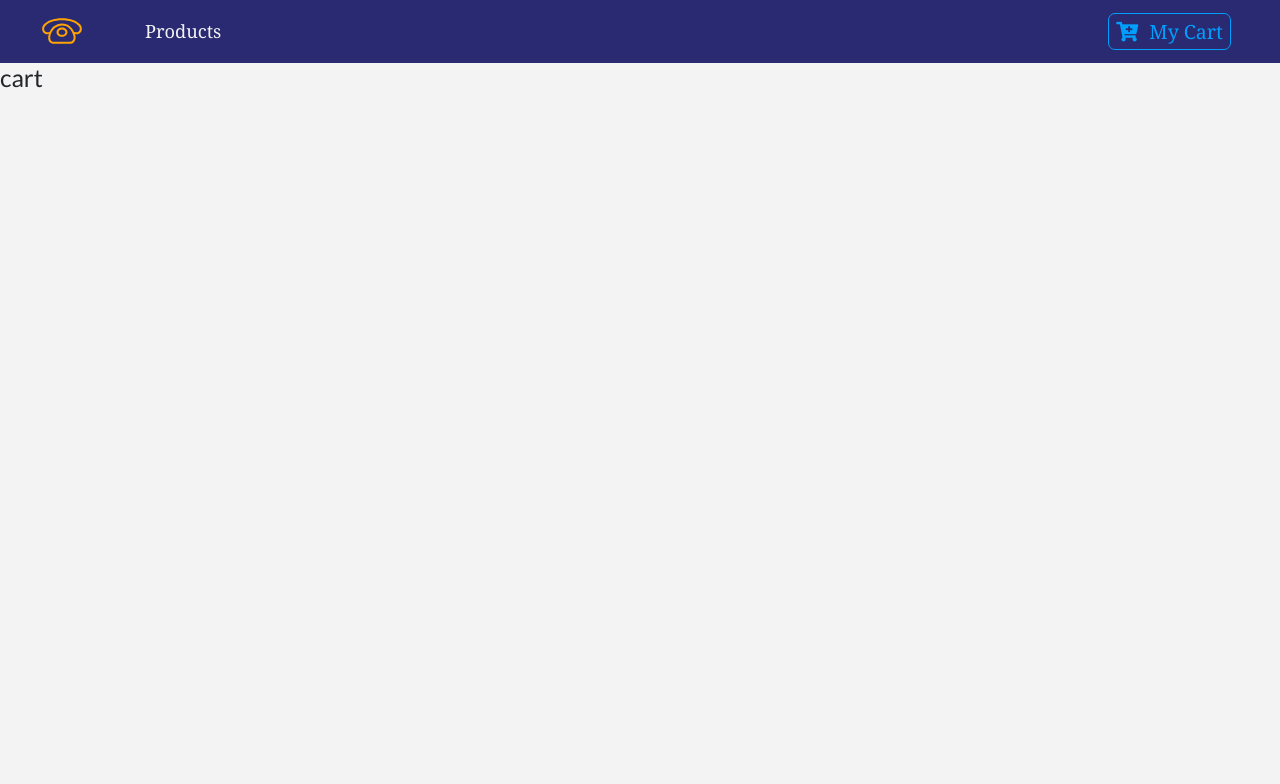
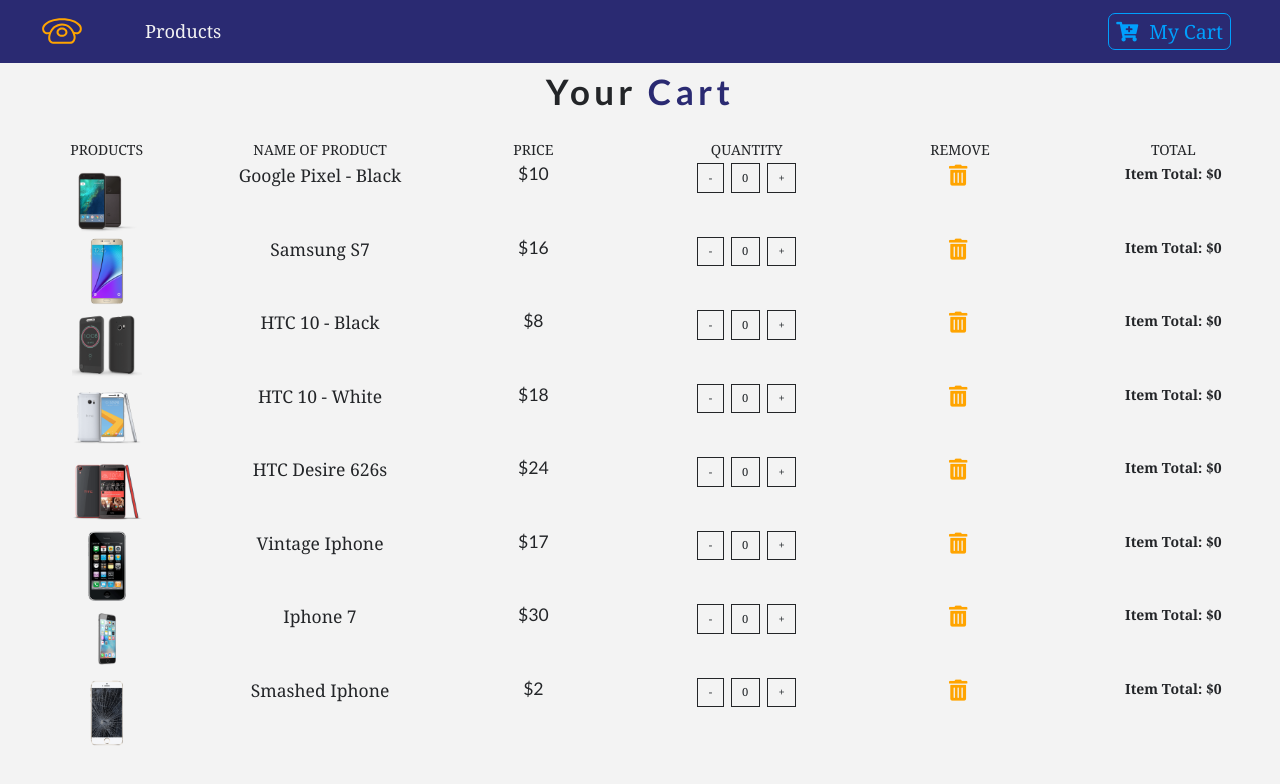
Before and after one commit to kovacevicemir/e-commerce-phone-shop, a React (Create React App) app: page /cart in a window 1280 px wide. Shown: the top 784 px of the page. Built offline with nearby package versions, Linux system fonts and the light colour scheme.

Commit message:
cart design, columns, buttons, onClick...

```diff
--- a/src/App.css
+++ b/src/App.css
@@ -25,3 +25,26 @@ body{
 .text-bright{
   color:var(--lightBlue)
 }
+
+.btn-black{
+  background:transparent;
+  text-transform: capitalize;
+  font-size:0.8rem!important;
+  color:var(--mainDark);
+  border-radius: 0!important;
+  border: 0.1rem solid var(--mainDark)!important;
+}
+
+.btn-black:hover{
+  background: var(--mainDark)!important;
+  color:var(--mainWhite)!important;
+}
+
+.cart-custom{
+  cursor:pointer;
+  color:var(--mainYellow);
+}
+
+.cart-custom:hover{
+  color:red;
+}
--- a/src/components/Cart/Cart.js
+++ b/src/components/Cart/Cart.js
@@ -1,11 +1,31 @@
 import React, { Component } from 'react'
+import Title from '../Title'
+import CartColumns from './CartColumns'
+import Empty from './Empty'
+import {ProductConsumer} from '../../context'
+import CartList from './CartList'
+
 
 export default class Cart extends Component {
     render() {
         return (
-            <div>
-                <h3>cart</h3>
-            </div>
+            <ProductConsumer>
+                {value => {
+                    const {cart} = value;
+                    if(cart.length > 0){
+                        return (
+                            <React.Fragment>
+                                <Title name='your' title='cart' />
+                                <CartColumns />
+                                <CartList cart = {cart} value = {value}/>
+                            </React.Fragment>
+                        )
+                    }else{
+                        return <Empty/>
+                    }
+
+                }}
+            </ProductConsumer>
         )
     }
 }
--- /dev/null
+++ b/src/components/Cart/CartColumns.js
@@ -0,0 +1,30 @@
+import React from 'react'
+
+const CartColumns = () => {
+    return (
+        <div className="container-fluid mt-4 text-center d-none d-lg-block">
+            <div className="row">
+                <div className="col-10 mx-auto col-lg-2">
+                    <p className="text-uppercase">products</p>
+                </div>
+                <div className="col-10 mx-auto col-lg-2">
+                    <p className="text-uppercase">name of product</p>
+                </div>
+                <div className="col-10 mx-auto col-lg-2">
+                    <p className="text-uppercase">price</p>
+                </div>
+                <div className="col-10 mx-auto col-lg-2">
+                    <p className="text-uppercase">quantity</p>
+                </div>
+                <div className="col-10 mx-auto col-lg-2">
+                    <p className="text-uppercase">remove</p>
+                </div>
+                <div className="col-10 mx-auto col-lg-2">
+                    <p className="text-uppercase">total</p>
+                </div>
+            </div>
+        </div>
+    )
+}
+
+export default CartColumns
--- /dev/null
+++ b/src/components/Cart/CartItem.js
@@ -0,0 +1,45 @@
+import React from 'react'
+
+const CartItem = ({item,value}) => {
+    const {title,count,id,img,price,total} = item
+    const {increment,decrement,removeItem,clearCart} = value
+
+    return (
+        <div className="row my-1 text-capitalize text-center">
+            <div className="col-10 mx-auto col-lg-2">
+                <img src={img} style={{width:'5rem',height:'5rem'}} className='img-fluid' alt={title} />
+            </div>
+            <div className="col-10 mx-auto col-lg-2">
+                <p className="lead">{title}</p>
+            </div>
+            <div className="col-10 mx-auto col-lg-2">
+                <h5>${price}</h5>
+            </div>
+
+            <div className="col-10 mx-auto col-lg-2 my-2 my-lg-0">
+                <div className="d-flex justify-content-center">
+                    <div>
+                        <span className="btn btn-black mx-1" onClick={() =>decrement(id)}>
+                            -
+                       </span>
+                        <span className="btn btn-black mx-1" >
+                            {count}
+                       </span>
+                        <span className="btn btn-black mx-1" onClick={() =>increment(id)}>
+                            +
+                       </span>
+                    </div>
+                </div>
+            </div>
+
+            <div className="col-10 mx-auto col-lg-2">
+                <i onClick={() =>removeItem(id)} className='trash alternate icon cart-custom large'></i>
+            </div>
+            <div className="col-10 mx-auto col-lg-2">
+                <strong>item total: ${total}</strong>
+            </div>
+        </div>
+    )
+}
+
+export default CartItem
--- /dev/null
+++ b/src/components/Cart/CartList.js
@@ -0,0 +1,15 @@
+import React from 'react'
+import CartItem from './CartItem'
+
+const CartList = ({cart, value}) => {
+
+    return (
+        <div className='container-fluid'>
+            {cart.map(item => {
+                return <CartItem key={item.id} item={item} value={value}/>
+            })}
+        </div>
+    )
+}
+
+export default CartList
--- /dev/null
+++ b/src/components/Cart/Empty.js
@@ -0,0 +1,15 @@
+import React from 'react'
+
+const Empty = () => {
+    return (
+        <div className="container mt-5">
+            <div className="row">
+                <div className="col-10 mx-auto text-center text-title">
+                    <h1>Your cart is empty!</h1>
+                </div>
+            </div>
+        </div>
+    )
+}
+
+export default Empty
--- a/src/context.js
+++ b/src/context.js
@@ -11,7 +11,7 @@ class ProductProvider extends Component {
     state={
         products:[],
         detailProduct:detailProduct,
-        cart:[],
+        cart:storeProducts,
         modalOpen:false,
         modalProduct:detailProduct,
         cartSubTotal:0,
```
